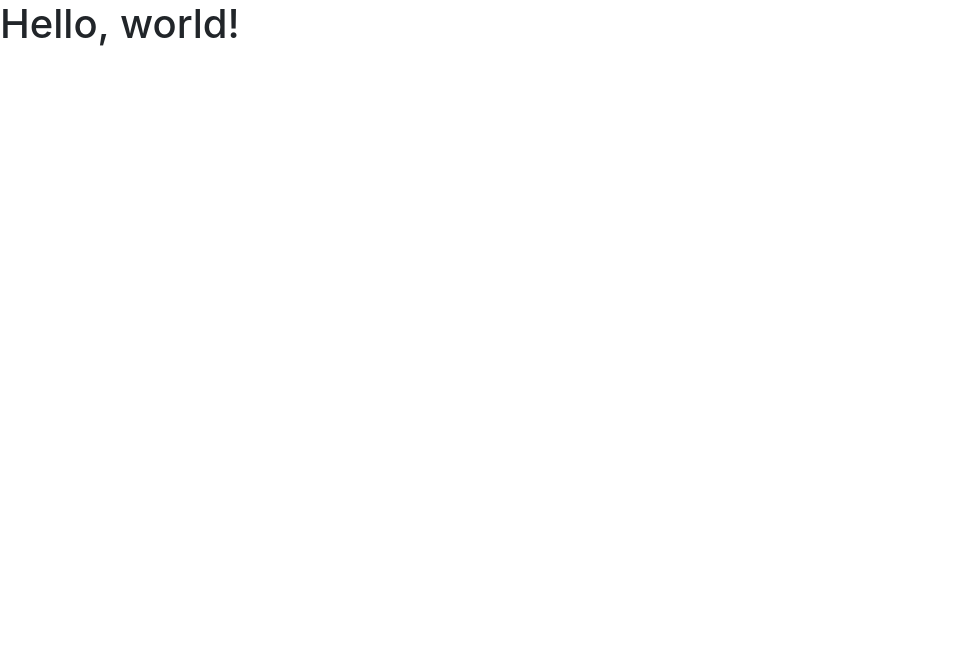
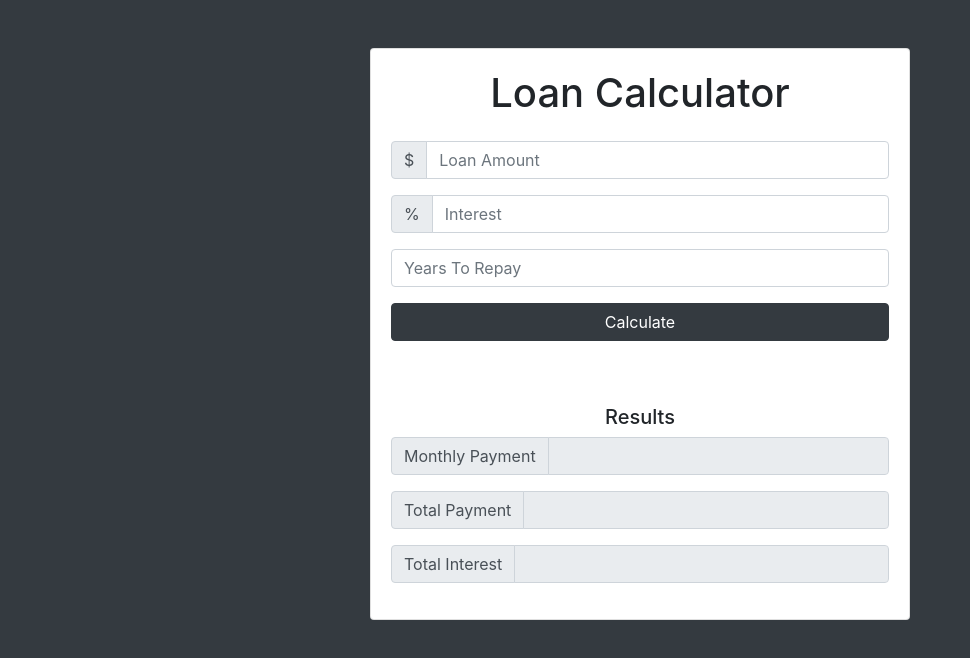
Before and after one commit to immanuelsun/loancalculator, a plain HTML site: page index.html in a window 1280 px wide. Shown: the whole page, without its empty margins (0-970 px from the left). Drawn offline with Linux system fonts and the light colour scheme.

Commit message:
036 Loan Calculator Part 1 - Build The UI

```diff
--- a/index.html
+++ b/index.html
@@ -1,23 +1,142 @@
 <!doctype html>
 <html lang="en">
+
   <head>
     <!-- Required meta tags -->
     <meta charset="utf-8">
     <meta name="viewport" content="width=device-width, initial-scale=1, shrink-to-fit=no">
 
     <!-- Bootstrap CSS -->
-   <link rel="stylesheet" href="bootstrap/bootstrap.min.css">
+    <link rel="stylesheet" href="bootstrap/bootstrap.min.css">
 
-    <title>Hello, world!</title>
+    <title>Loan Calculator</title>
   </head>
-  <body>
 
-    <h1>Hello, world!</h1>
+  <body class="bg-dark">
+    <div class="container">
+      <div class="row">
+        <div class="col-md-6 mx-auto">
+          <div class="card card-body text-center mt-5">
+            <h1 class="heading display-5 pb-3">Loan Calculator</h1>
+            <!-- /.heading display-5 pb-3 -->
+            <form id="loan-form">
+              <div class="form-group">
+                <div class="input-group">
+                  <div class="input-group-prepend">
+                    <span class="input-group-text">$</span> <!-- /.input-group-text -->
+                  </div>
+                  <!-- /.input-group-prepend -->
+                  <input type="number" class="form-control" id="amount" placeholder="Loan Amount">
+                </div>
+                <!-- /.input-group -->
+              </div>
+              <!-- /.form-group -->
+
+              <div class="form-group">
+
+                <div class="input-group">
+
+                  <div class="input-group-prepend">
+                    <span class="input-group-text">%</span>
+                    <!-- /.input-group-text -->
+
+                  </div>
+                  <!-- /.input-group-prepend -->
+                  <input type="number" class="form-control" id="interest" placeholder="Interest">
+
+                </div>
+                <!-- /.input-group -->
+
+              </div>
+              <!-- /.form-group -->
+
+              <div class="form-group">
+
+                <div class="input-group">
+
+                  <input type="number" class="form-control" id="years" placeholder="Years To Repay">
+
+                </div>
+                <!-- /.input-group -->
+
+              </div>
+              <!-- /.form-group -->
+
+              <div class="form-group"><input type="submit" value="Calculate" class="btn btn-dark btn-block"></div>
+              <!-- /.form-group -->
+            </form>
+            <!-- /#loan-form -->
+
+            <!-- Loader Here -->
+            <!-- <div id="loadling">
+              <img src="img/loading.gif" alt="">
+            </div> -->
+            <!-- /#loadling -->
+
+            <!-- Results -->
+            <div id="results" class="pt-5">
+              <h5>Results</h5>
+              <div class="form-group">
+                <div class="input-group">
+                  <div class="input-group-prepend"><span class="input-group-text">Monthly Payment</span> <!-- /.input-group-text --></div>
+                  <!-- /.input-group-prepend -->
+                  <input type="number" id="monthly-payment" class="form-control" disabled>
+                </div>
+                <!-- /.input-group -->
+              </div>
+              <!-- /.form-group -->
+              <div class="form-group">
+
+                <div class="input-group">
+
+                  <div class="input-group-prepend">
+                    <span class="input-group-text">Total Payment</span>
+                    <!-- /.input-group-text -->
+
+                  </div>
+                  <!-- /.input-group-prepend -->
+                  <input type="number" id="total-payment" class="form-control" disabled>
+
+                </div>
+                <!-- /.input-group -->
+
+              </div>
+              <!-- /.form-group -->
+
+              <div class="form-group">
+
+                <div class="input-group">
+
+                  <div class="input-group-prepend">
+                    <span class="input-group-text">Total Interest</span>
+                    <!-- /.input-group-text -->
+
+                  </div>
+                  <!-- /.input-group-prepend -->
+                  <input type="number" id="total-interest" class="form-control" disabled>
+
+                </div>
+                <!-- /.input-group -->
+
+              </div>
+              <!-- /.form-group -->
+            </div>
+            <!-- /#results.pt-5 -->
+          </div>
+          <!-- /.card card-body text-center mt-5 -->
+        </div>
+        <!-- /.col-md-6 -->
+      </div>
+      <!-- /.row -->
+    </div>
+    <!-- /.container -->
 
     <!-- Optional JavaScript -->
     <!-- jQuery first, then Popper.js, then Bootstrap JS -->
     <script src="bootstrap/jquery-3.2.1.slim.min.js"></script>
     <script src="bootstrap/popper.min.js"></script>
     <script src="bootstrap/bootstrap.min.js"></script>
+    <script src="app.js"></script>
   </body>
+
 </html>
```
